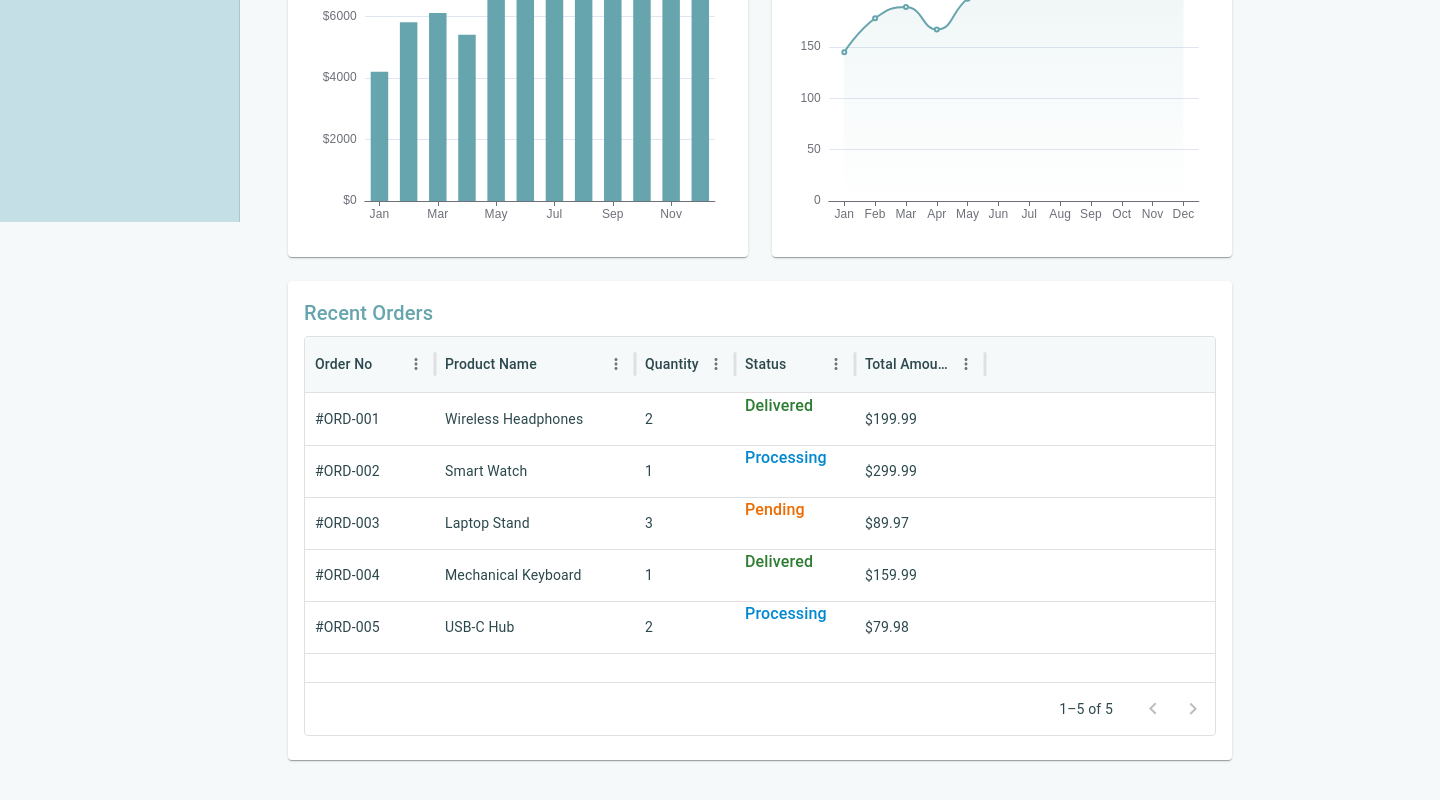
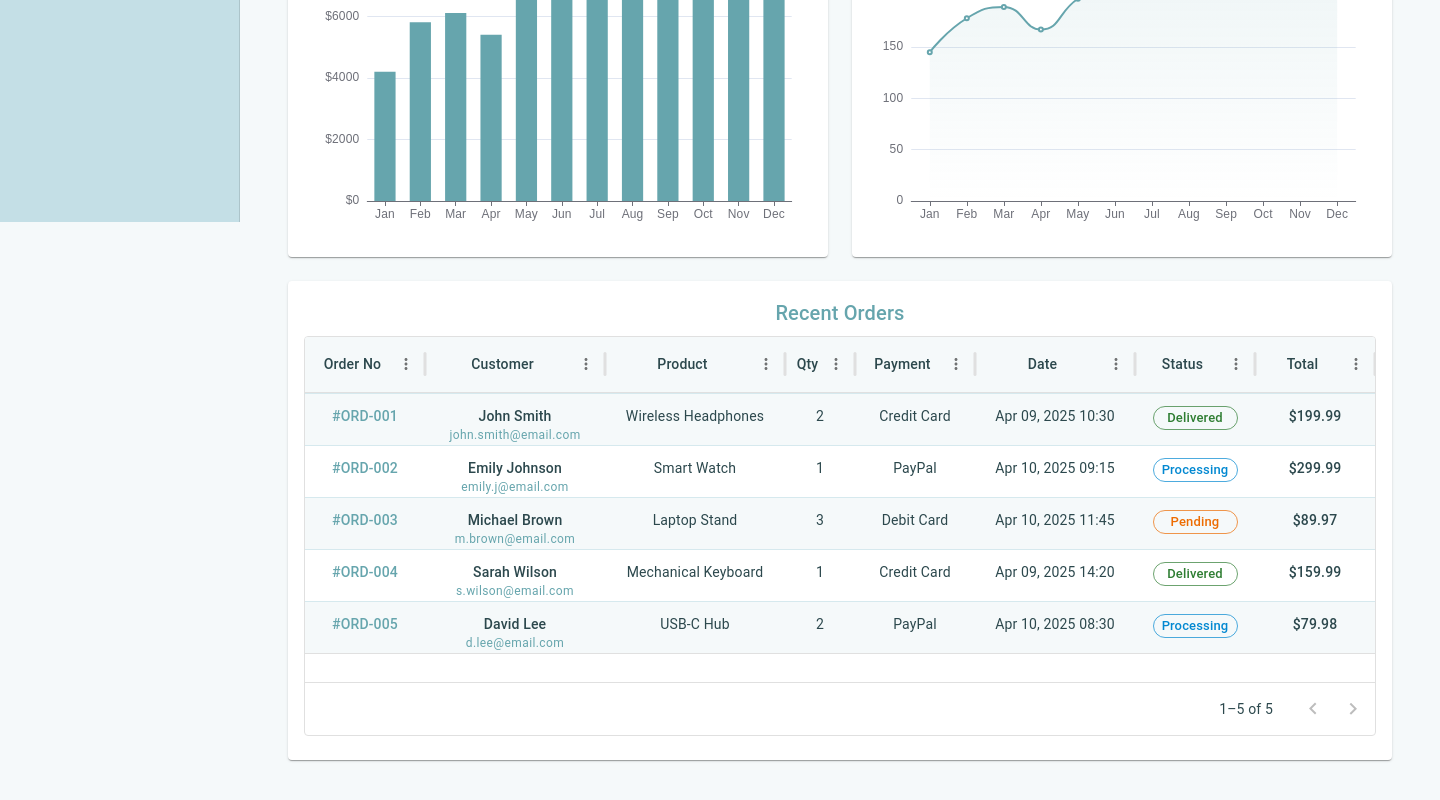
Before and after one commit to Shoebtamboli/ecommerce-dashboard, a React (Create React App) app: page /dashboard in a window 1280 px wide. Shown: the part 578-1378 px from the top of the page, 1440 px wide, since content can reach past the window. Built offline with nearby package versions, Linux system fonts and the light colour scheme; sample sign-in values are in the browser's storage.

Commit message:
fix: Improve table data alignment with centered content

```diff
--- a/src/components/Dashboard/index.tsx
+++ b/src/components/Dashboard/index.tsx
@@ -1,4 +1,4 @@
-import { Box, Typography, Card, CardContent, IconButton, Stack } from '@mui/material';
+import { Box, Typography, Card, CardContent, IconButton, Stack, Chip } from '@mui/material';
 import TrendingUpIcon from '@mui/icons-material/TrendingUp';
 import TrendingDownIcon from '@mui/icons-material/TrendingDown';
 import ShoppingCartIcon from '@mui/icons-material/ShoppingCart';
@@ -7,6 +7,7 @@ import AttachMoneyIcon from '@mui/icons-material/AttachMoney';
 import InventoryIcon from '@mui/icons-material/Inventory';
 import ReactECharts from 'echarts-for-react';
 import { DataGrid, GridColDef } from '@mui/x-data-grid';
+import { format } from 'date-fns';
 
 // Mock data for analytics
 const analyticsData = [
@@ -56,40 +57,206 @@ const ordersData = {
   orders: [145, 178, 189, 167, 197, 214, 208, 233, 246, 255, 281, 293],
 };
 
-// Mock data for recent orders
+// Mock data for recent orders with additional fields
 const recentOrders = [
-  { id: 1, orderNo: '#ORD-001', productName: 'Wireless Headphones', quantity: 2, status: 'Delivered', totalAmount: 199.99 },
-  { id: 2, orderNo: '#ORD-002', productName: 'Smart Watch', quantity: 1, status: 'Processing', totalAmount: 299.99 },
-  { id: 3, orderNo: '#ORD-003', productName: 'Laptop Stand', quantity: 3, status: 'Pending', totalAmount: 89.97 },
-  { id: 4, orderNo: '#ORD-004', productName: 'Mechanical Keyboard', quantity: 1, status: 'Delivered', totalAmount: 159.99 },
-  { id: 5, orderNo: '#ORD-005', productName: 'USB-C Hub', quantity: 2, status: 'Processing', totalAmount: 79.98 },
+  {
+    id: 1,
+    orderNo: '#ORD-001',
+    customerName: 'John Smith',
+    email: 'john.smith@email.com',
+    productName: 'Wireless Headphones',
+    quantity: 2,
+    status: 'Delivered',
+    paymentMethod: 'Credit Card',
+    orderDate: new Date('2025-04-09T10:30:00'),
+    totalAmount: 199.99
+  },
+  {
+    id: 2,
+    orderNo: '#ORD-002',
+    customerName: 'Emily Johnson',
+    email: 'emily.j@email.com',
+    productName: 'Smart Watch',
+    quantity: 1,
+    status: 'Processing',
+    paymentMethod: 'PayPal',
+    orderDate: new Date('2025-04-10T09:15:00'),
+    totalAmount: 299.99
+  },
+  {
+    id: 3,
+    orderNo: '#ORD-003',
+    customerName: 'Michael Brown',
+    email: 'm.brown@email.com',
+    productName: 'Laptop Stand',
+    quantity: 3,
+    status: 'Pending',
+    paymentMethod: 'Debit Card',
+    orderDate: new Date('2025-04-10T11:45:00'),
+    totalAmount: 89.97
+  },
+  {
+    id: 4,
+    orderNo: '#ORD-004',
+    customerName: 'Sarah Wilson',
+    email: 's.wilson@email.com',
+    productName: 'Mechanical Keyboard',
+    quantity: 1,
+    status: 'Delivered',
+    paymentMethod: 'Credit Card',
+    orderDate: new Date('2025-04-09T14:20:00'),
+    totalAmount: 159.99
+  },
+  {
+    id: 5,
+    orderNo: '#ORD-005',
+    customerName: 'David Lee',
+    email: 'd.lee@email.com',
+    productName: 'USB-C Hub',
+    quantity: 2,
+    status: 'Processing',
+    paymentMethod: 'PayPal',
+    orderDate: new Date('2025-04-10T08:30:00'),
+    totalAmount: 79.98
+  },
 ];
 
+const getStatusColor = (status: string) => {
+  switch (status) {
+    case 'Delivered':
+      return {
+        color: 'success',
+        variant: 'outlined'
+      };
+    case 'Processing':
+      return {
+        color: 'info',
+        variant: 'outlined'
+      };
+    case 'Pending':
+      return {
+        color: 'warning',
+        variant: 'outlined'
+      };
+    default:
+      return {
+        color: 'default',
+        variant: 'outlined'
+      };
+  }
+};
+
 const columns: GridColDef[] = [
-  { field: 'orderNo', headerName: 'Order No', width: 130 },
-  { field: 'productName', headerName: 'Product Name', width: 200 },
-  { field: 'quantity', headerName: 'Quantity', width: 100 },
   {
-    field: 'status',
-    headerName: 'Status',
+    field: 'orderNo',
+    headerName: 'Order No',
     width: 120,
+    headerAlign: 'center',
+    align: 'center',
     renderCell: (params) => (
-      <Typography
-        sx={{
-          color: params.value === 'Delivered' ? 'success.main' :
-                params.value === 'Processing' ? 'info.main' : 'warning.main',
-          fontWeight: 'medium'
-        }}
-      >
+      <Typography variant="body2" sx={{ fontWeight: 'medium', color: 'primary.main' }}>
         {params.value}
       </Typography>
     )
   },
   {
+    field: 'customerName',
+    headerName: 'Customer',
+    width: 180,
+    headerAlign: 'center',
+    align: 'center',
+    renderCell: (params) => (
+      <Box sx={{ display: 'flex', flexDirection: 'column', alignItems: 'center' }}>
+        <Typography variant="body2" sx={{ fontWeight: 'medium' }}>
+          {params.value}
+        </Typography>
+        <Typography variant="caption" color="text.secondary">
+          {params.row.email}
+        </Typography>
+      </Box>
+    )
+  },
+  {
+    field: 'productName',
+    headerName: 'Product',
+    flex: 1,
+    minWidth: 180,
+    headerAlign: 'center',
+    align: 'center',
+    renderCell: (params) => (
+      <Typography variant="body2" sx={{ textAlign: 'center' }}>
+        {params.value}
+      </Typography>
+    )
+  },
+  {
+    field: 'quantity',
+    headerName: 'Qty',
+    width: 70,
+    align: 'center',
+    headerAlign: 'center',
+    renderCell: (params) => (
+      <Typography variant="body2" sx={{ width: '100%', textAlign: 'center' }}>
+        {params.value}
+      </Typography>
+    )
+  },
+  {
+    field: 'paymentMethod',
+    headerName: 'Payment',
+    width: 120,
+    align: 'center',
+    headerAlign: 'center',
+    renderCell: (params) => (
+      <Typography variant="body2">
+        {params.value}
+      </Typography>
+    )
+  },
+  {
+    field: 'orderDate',
+    headerName: 'Date',
+    width: 160,
+    align: 'center',
+    headerAlign: 'center',
+    renderCell: (params) => (
+      <Typography variant="body2">
+        {format(params.value, 'MMM dd, yyyy HH:mm')}
+      </Typography>
+    )
+  },
+  {
+    field: 'status',
+    headerName: 'Status',
+    width: 120,
+    align: 'center',
+    headerAlign: 'center',
+    renderCell: (params) => {
+      const statusConfig = getStatusColor(params.value);
+      return (
+        <Box sx={{ width: '100%', display: 'flex', justifyContent: 'center' }}>
+          <Chip
+            label={params.value}
+            color={statusConfig.color as any}
+            variant={statusConfig.variant as any}
+            size="small"
+            sx={{ minWidth: 85, justifyContent: 'center' }}
+          />
+        </Box>
+      );
+    }
+  },
+  {
     field: 'totalAmount',
-    headerName: 'Total Amount',
-    width: 130,
-    renderCell: (params) => `$${params.value}`
+    headerName: 'Total',
+    width: 120,
+    align: 'center',
+    headerAlign: 'center',
+    renderCell: (params) => (
+      <Typography variant="body2" sx={{ fontWeight: 'medium' }}>
+        ${params.value.toFixed(2)}
+      </Typography>
+    )
   },
 ];
 
@@ -290,7 +457,7 @@ const Dashboard = () => {
       {/* Recent Orders Table */}
       <Card sx={{ mt: 3 }}>
         <CardContent>
-          <Typography variant="h6" gutterBottom color="primary.main">
+          <Typography variant="h6" gutterBottom color="primary.main" sx={{ textAlign: 'center' }}>
             Recent Orders
           </Typography>
           <Box sx={{ height: 400, width: '100%' }}>
@@ -309,7 +476,23 @@ const Dashboard = () => {
               sx={{
                 '& .MuiDataGrid-columnHeaders': {
                   backgroundColor: 'secondary.light',
+                  borderRadius: 1,
+                  fontWeight: 'bold',
                 },
+                '& .MuiDataGrid-cell': {
+                  borderColor: 'secondary.light',
+                  py: 1.5,
+                  justifyContent: 'center'
+                },
+                '& .MuiDataGrid-row:hover': {
+                  backgroundColor: 'secondary.light'
+                },
+                '& .MuiDataGrid-row:nth-of-type(odd)': {
+                  backgroundColor: 'background.default'
+                },
+                '& .MuiChip-root': {
+                  fontWeight: 500
+                }
               }}
             />
           </Box>
```
